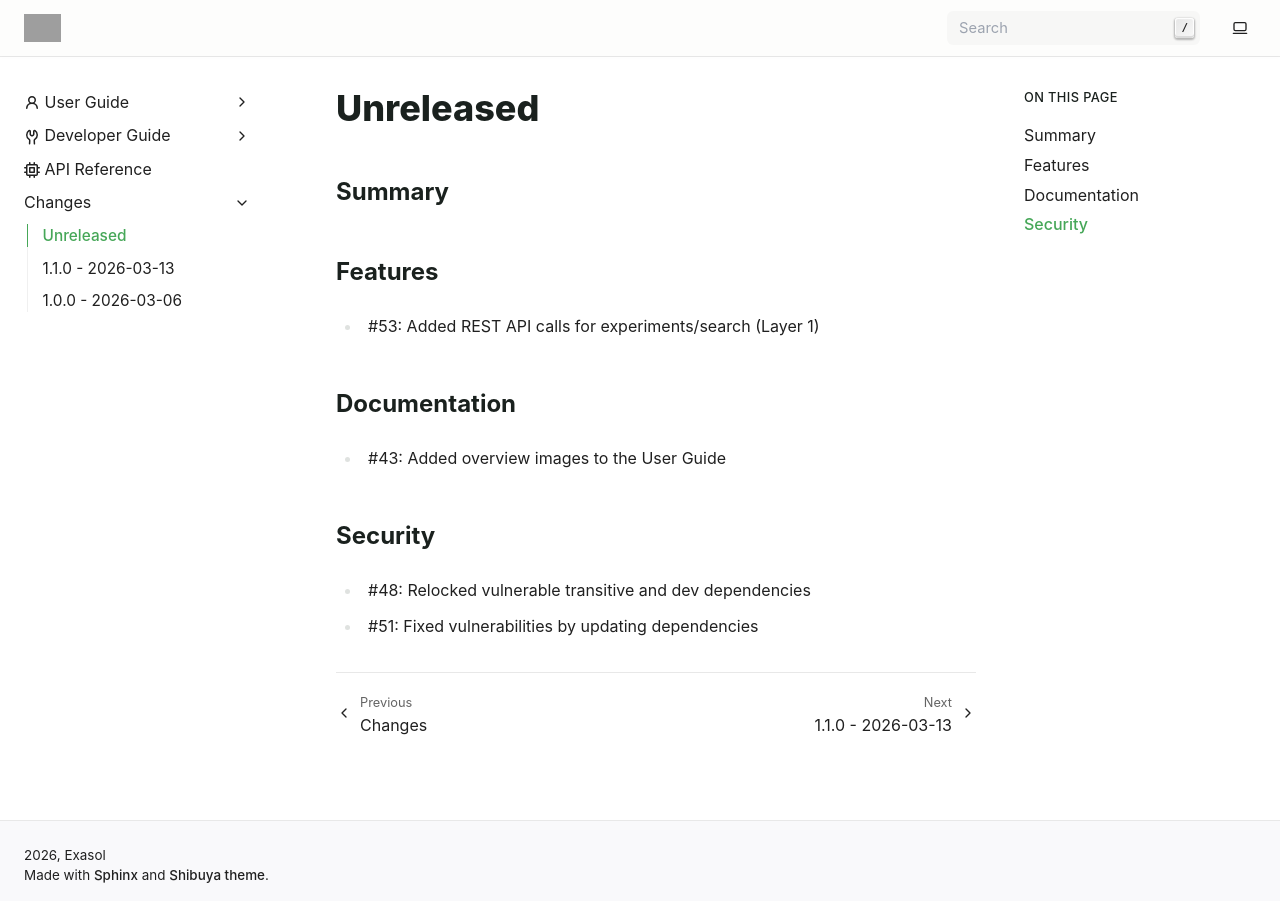
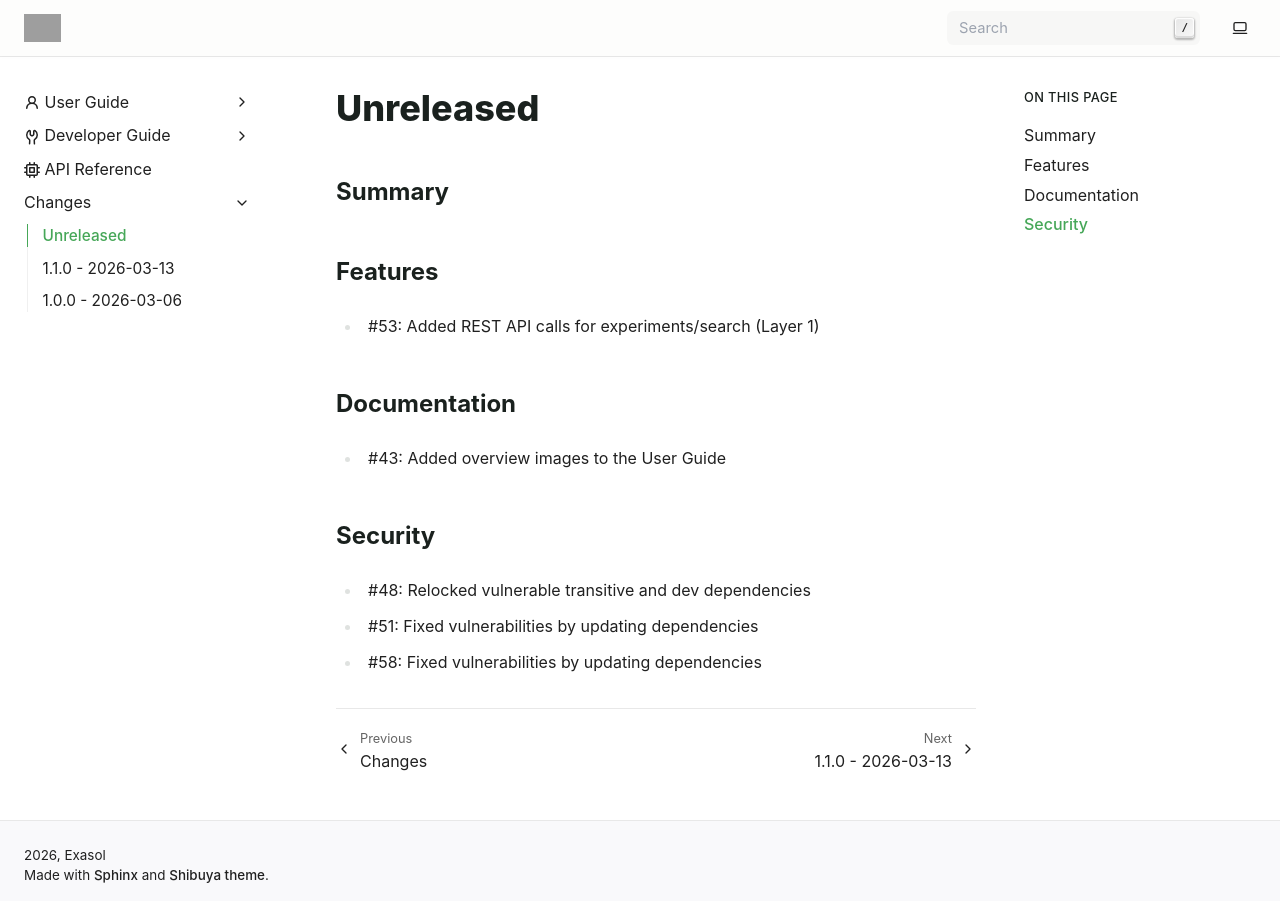
Before and after one commit to exasol/mlflow-plugin, a Sphinx documentation site: the page built from doc/changes/unreleased.md, in a window 1280 px wide. Built offline with Sphinx 7.4.7, drawn with Linux system fonts in a browser that asks for light colours; pages that are not in the unit, such as notebooks, are missing from menus; grey boxes are pictures that could not be loaded.

Commit message:
Update changelog

```diff
--- a/doc/changes/unreleased.md
+++ b/doc/changes/unreleased.md
@@ -14,3 +14,4 @@
 
 * #48: Relocked vulnerable transitive and dev dependencies
 * #51: Fixed vulnerabilities by updating dependencies
+* #58: Fixed vulnerabilities by updating dependencies
```
